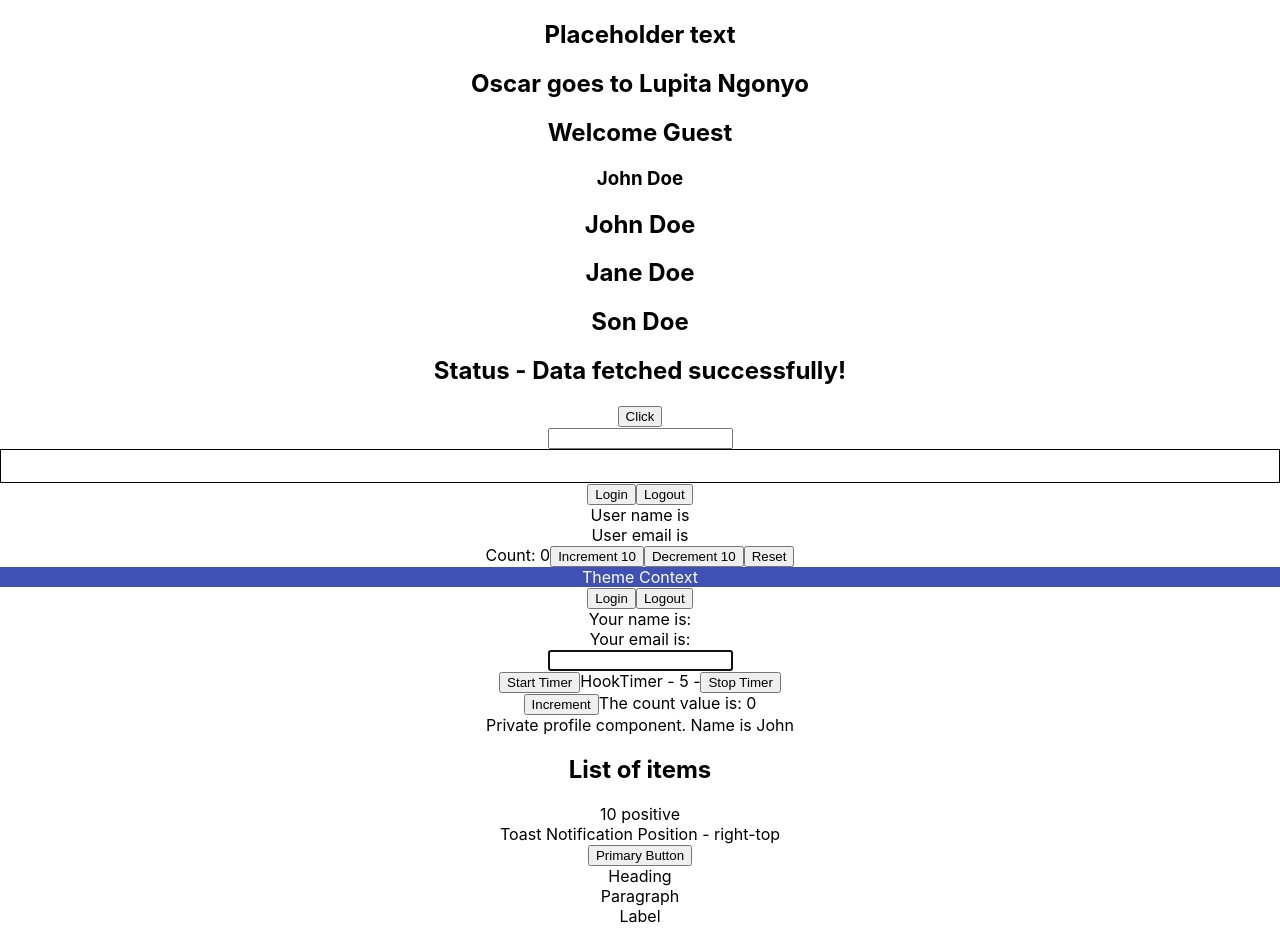
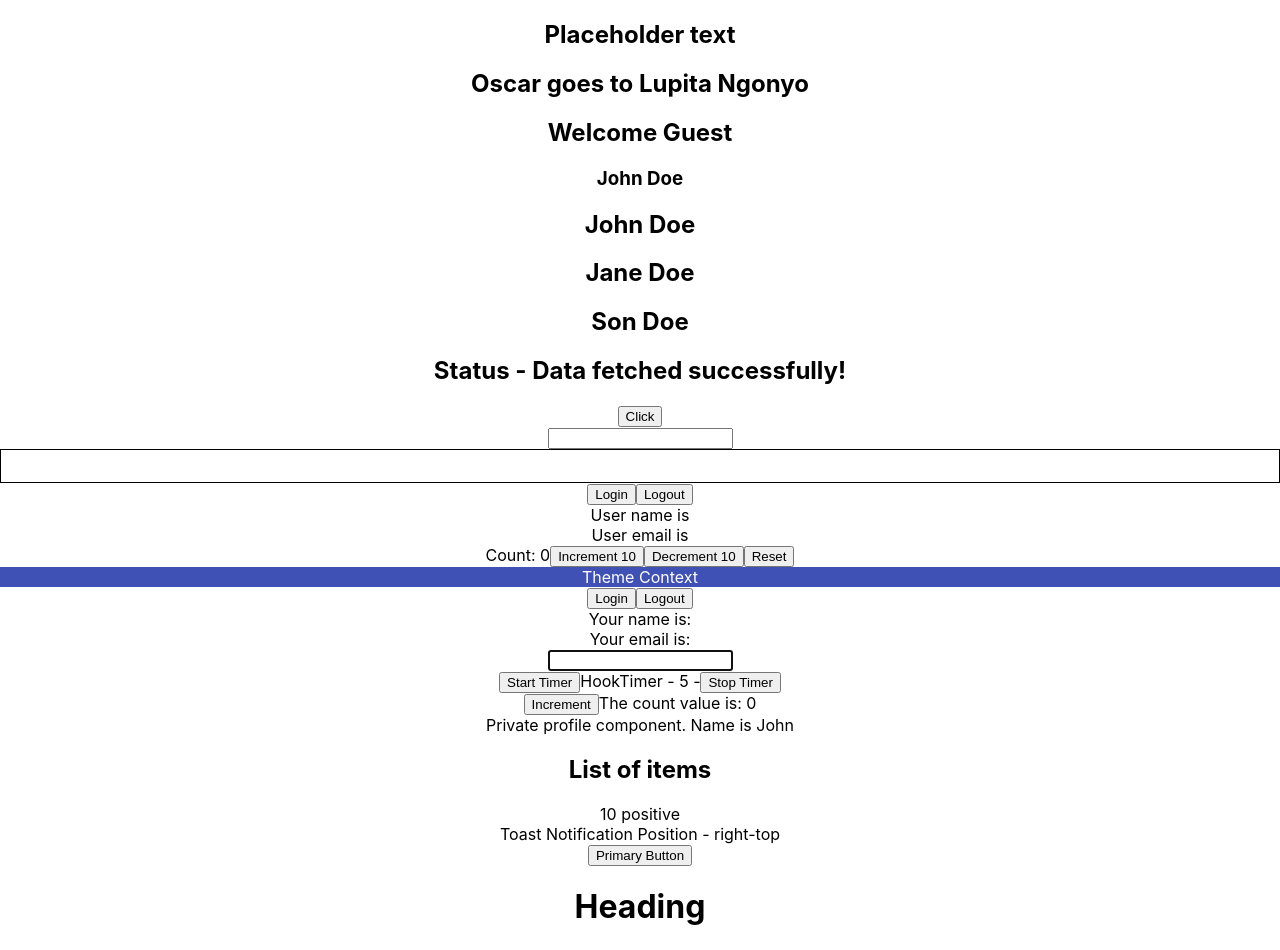
Before and after one commit to Jeremiah-Katumo/typescript-training, a React (Create React App) app: page / in a window 1280 px wide. Shown: the top 950 px of the page. Before the commit the page ends 926 px from the top, so only its background shows below. Built offline with nearby package versions, Linux system fonts and the light colour scheme.

Commit message:
polymorphic components

```diff
--- a/src/components/polymorphic/Text.tsx
+++ b/src/components/polymorphic/Text.tsx
@@ -1,15 +1,18 @@
+import React from "react"
 
 type TextProps = {
     size?: 'sm' | 'md' | 'lg'
     color?: 'primary' | 'secondary'
     children: React.ReactNode
+    as?: React.ElementType
 }
 
-export const Text = ({ size, color, children }: TextProps) => {
+export const Text = ({ size, color, children, as }: TextProps) => {
+    const Component = as || 'div'
 
     return (
-        <div className={`class-with-${size}-${color}`}>
+        <Component className={`class-with-${size}-${color}`}>
             {children}
-        </div>
+        </Component>
     )
 }
```
